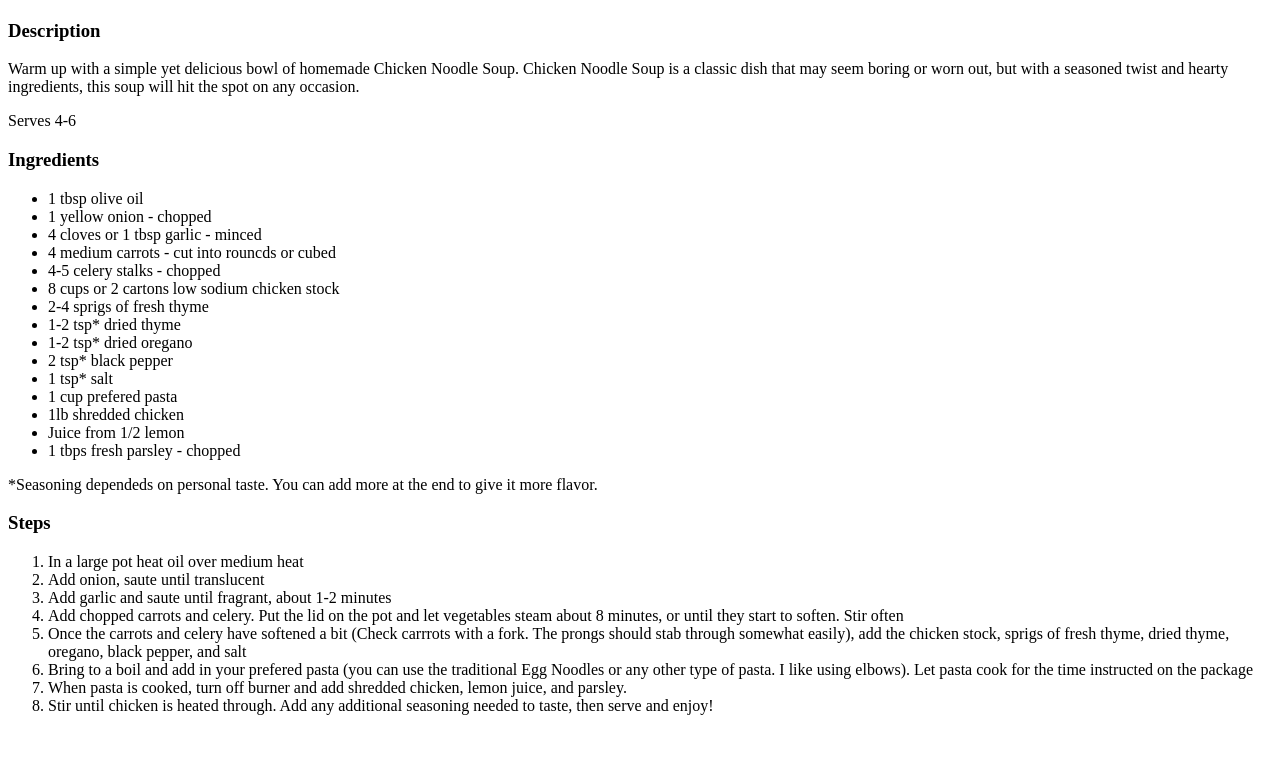
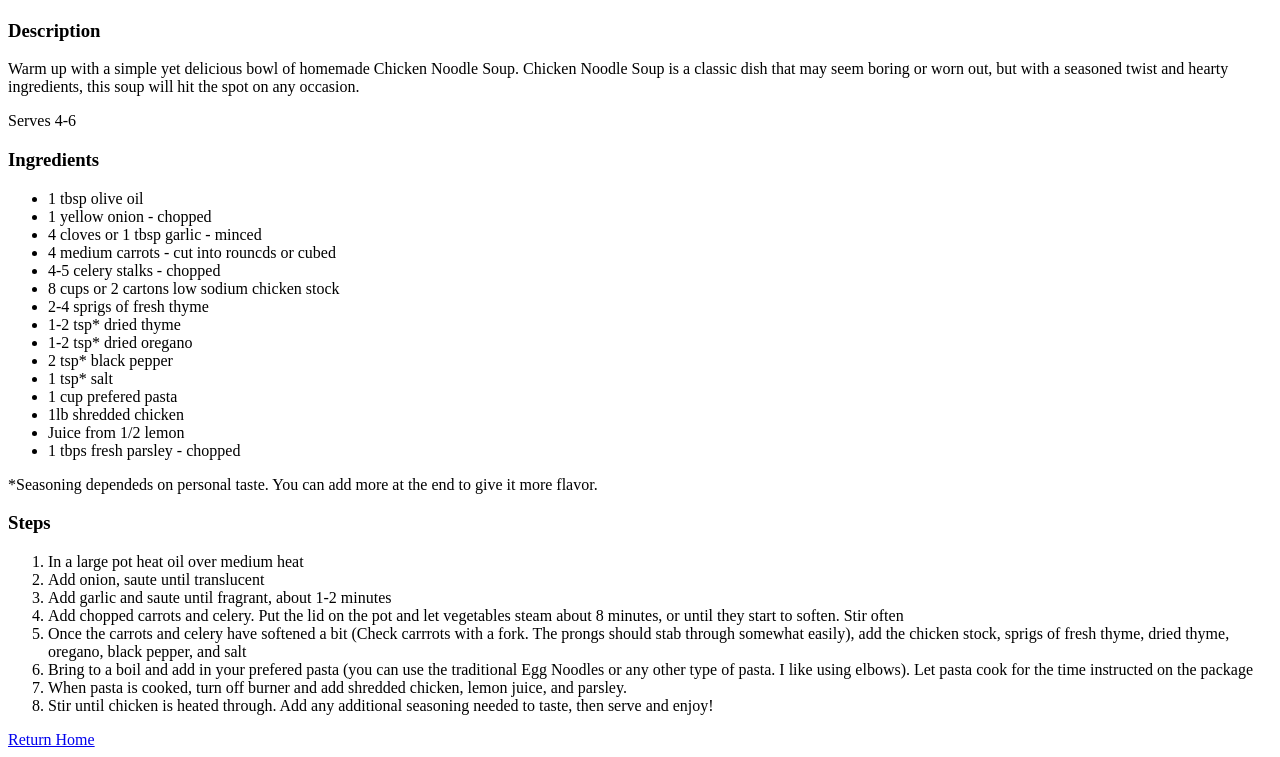
Before and after one commit to SageAutumn3/odin-recipes, a plain HTML site: page recipes/chicken-noodle.html in a window 1280 px wide. Shown: the part 358-1115 px from the top of the page. Before the commit the page ends 1089 px from the top, so only its background shows below. Drawn offline with Linux system fonts and the light colour scheme.

Commit message:
Add chicken-noodle.html

```diff
--- a/recipes/chicken-noodle.html
+++ b/recipes/chicken-noodle.html
@@ -41,5 +41,6 @@
             <li>When pasta is cooked, turn off burner and add shredded chicken, lemon juice, and parsley.</li>
             <li>Stir until chicken is heated through. Add any additional seasoning needed to taste, then serve and enjoy!</li>
         </ol>
+        <footer><a href="./odin-recipes/index.html">Return Home</a></footer>
     </body>
 </html>
```
